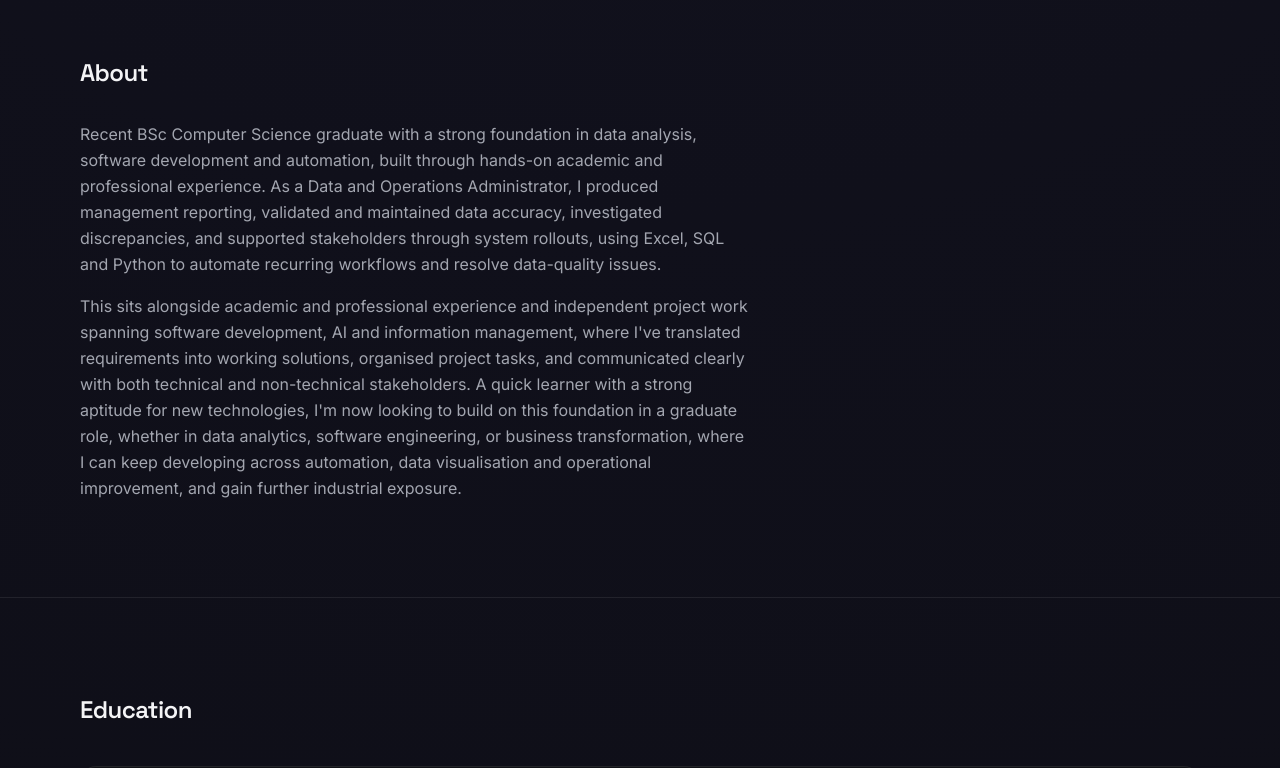
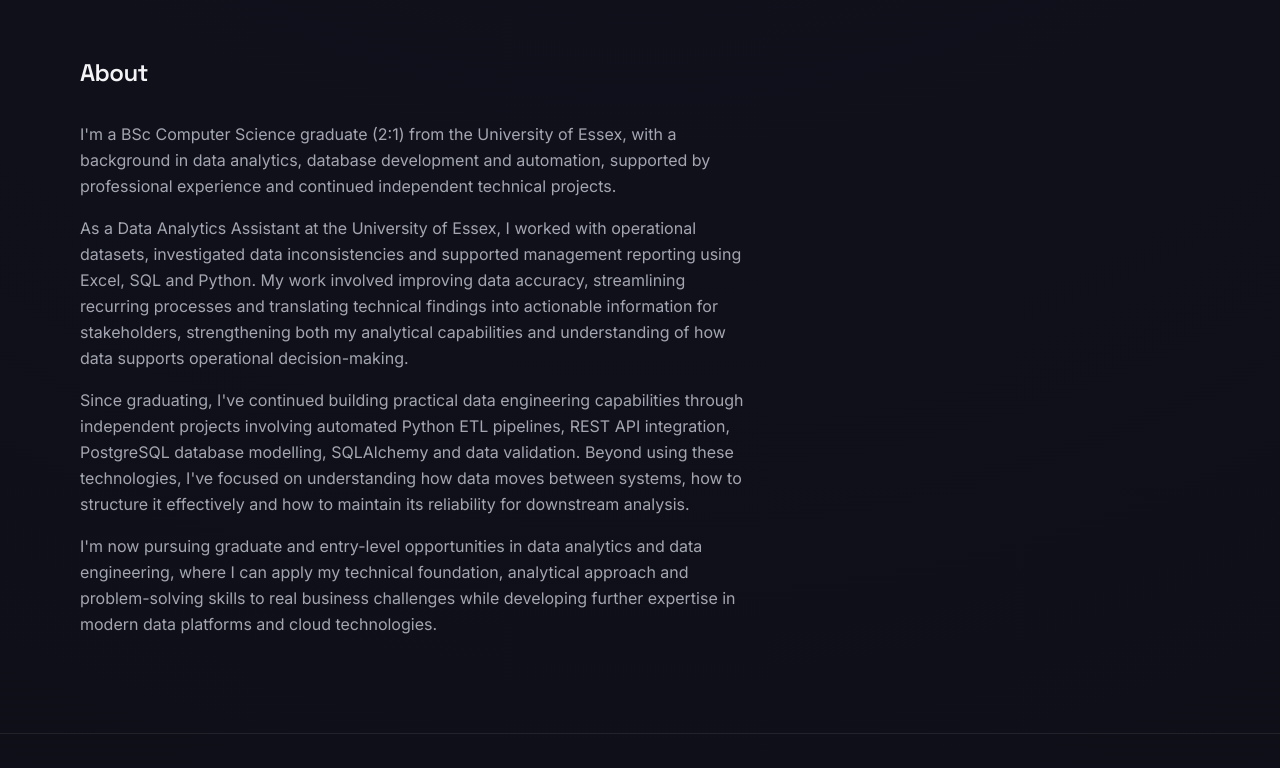
Before and after one commit to Kishanr19/Kishanr19.github.io, a React (Vite) app: page / in a window 1280 px wide. Shown: the part 780-1548 px from the top of the page. Built offline with nearby package versions, Linux system fonts and the light colour scheme.

Commit message:
Update About section

```diff
--- a/src/components/About.jsx
+++ b/src/components/About.jsx
@@ -9,22 +9,31 @@ export default function About() {
         <h2 className="font-display font-semibold text-2xl tracking-tight mb-8">About</h2>
         <div className="max-w-2xl space-y-4 text-ink-soft leading-relaxed">
           <p>
-            Recent BSc Computer Science graduate with a strong foundation in data analysis,
-            software development and automation, built through hands-on academic and professional
-            experience. As a Data and Operations Administrator, I produced management reporting,
-            validated and maintained data accuracy, investigated discrepancies, and supported
-            stakeholders through system rollouts, using Excel, SQL and Python to automate
-            recurring workflows and resolve data-quality issues.
+            I'm a BSc Computer Science graduate (2:1) from the University of Essex, with a
+            background in data analytics, database development and automation, supported by
+            professional experience and continued independent technical projects.
           </p>
           <p>
-            This sits alongside academic and professional experience and independent project work
-            spanning software development, AI and information management, where I've translated
-            requirements into working solutions, organised project tasks, and communicated
-            clearly with both technical and non-technical stakeholders. A quick learner with a
-            strong aptitude for new technologies, I'm now looking to build on this foundation in
-            a graduate role, whether in data analytics, software engineering, or business
-            transformation, where I can keep developing across automation, data visualisation and
-            operational improvement, and gain further industrial exposure.
+            As a Data Analytics Assistant at the University of Essex, I worked with operational
+            datasets, investigated data inconsistencies and supported management reporting using
+            Excel, SQL and Python. My work involved improving data accuracy, streamlining
+            recurring processes and translating technical findings into actionable information
+            for stakeholders, strengthening both my analytical capabilities and understanding of
+            how data supports operational decision-making.
+          </p>
+          <p>
+            Since graduating, I've continued building practical data engineering capabilities
+            through independent projects involving automated Python ETL pipelines, REST API
+            integration, PostgreSQL database modelling, SQLAlchemy and data validation. Beyond
+            using these technologies, I've focused on understanding how data moves between
+            systems, how to structure it effectively and how to maintain its reliability for
+            downstream analysis.
+          </p>
+          <p>
+            I'm now pursuing graduate and entry-level opportunities in data analytics and data
+            engineering, where I can apply my technical foundation, analytical approach and
+            problem-solving skills to real business challenges while developing further
+            expertise in modern data platforms and cloud technologies.
           </p>
         </div>
       </div>
--- a/src/data.js
+++ b/src/data.js
@@ -12,19 +12,20 @@ export const profile = {
 
 export const experience = [
   {
-    title: 'Data and Operations Administrator',
+    title: 'Outreach Ambassador (Data Analytics Assistant)',
     company: 'University of Essex',
     dates: 'Jan 2023 – Jul 2025',
     points: [
+      'Modelled raw student source data and consolidated datasets of 1,000+ records in Excel using VLOOKUPs and PivotTables, resolving duplicate records and schema inconsistencies to achieve 100% data quality alignment and producing weekly management dashboards',
+      'Analysed operational data and workflows across systems, proactively identifying and resolving recurring processing issues and data anomalies before they compounded, improving data quality and supporting accurate downstream reporting',
+      'Evaluated data requirements alongside a 5-person project team, delivering technical presentations to communicate system resolutions to 3 distinct departments',
       'Administered user accounts, access and permissions across business systems, including CRM and Active Directory, and supported users with login, access and account-related problems',
       'Logged support queries, actions and resolutions, escalating more complex incidents to technical staff and coordinating further support when issues could not be resolved at first line',
-      'Audited and consolidated a 1,000+ student dataset in Excel using VLOOKUPs and PivotTables, resolving duplicate records and producing weekly management dashboards',
       'Tested functionality for an AI-driven student support chatbot, presenting performance updates to steering committees',
       'Maintained implementation timelines and milestone trackers for an automated room-booking rollout',
       'Mapped enrolment workflows to support the transition from paper forms to a digital portal',
       'Managed CRM data for 500+ applicants, tracking recruitment pipeline and ensuring enrolment accuracy',
       'Coordinated a 300+ attendee STEM event, leading cross-functional teams and managing event logistics, project timelines, and resource allocation',
-      'Identified and resolved data anomalies and schema inconsistencies proactively, applying a methodical approach to catching issues before they compounded downstream',
     ],
   },
   {
```
